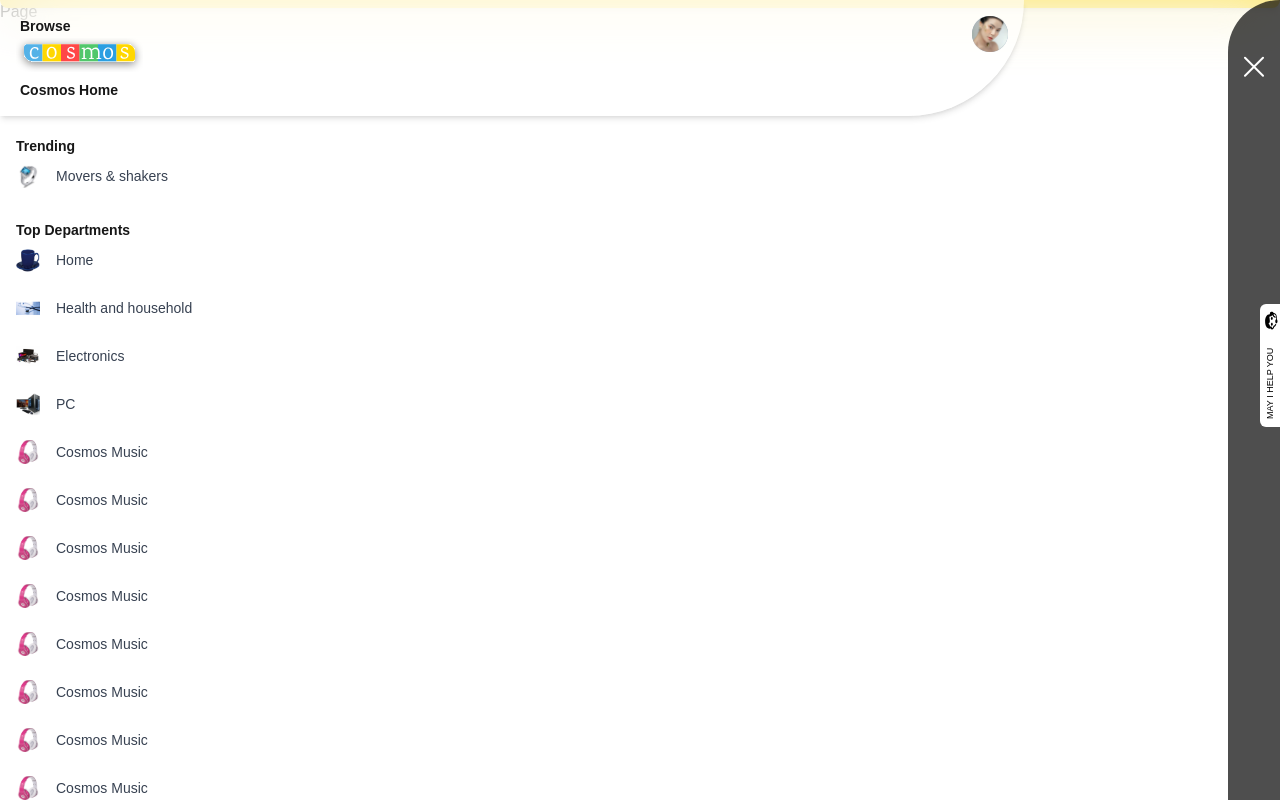
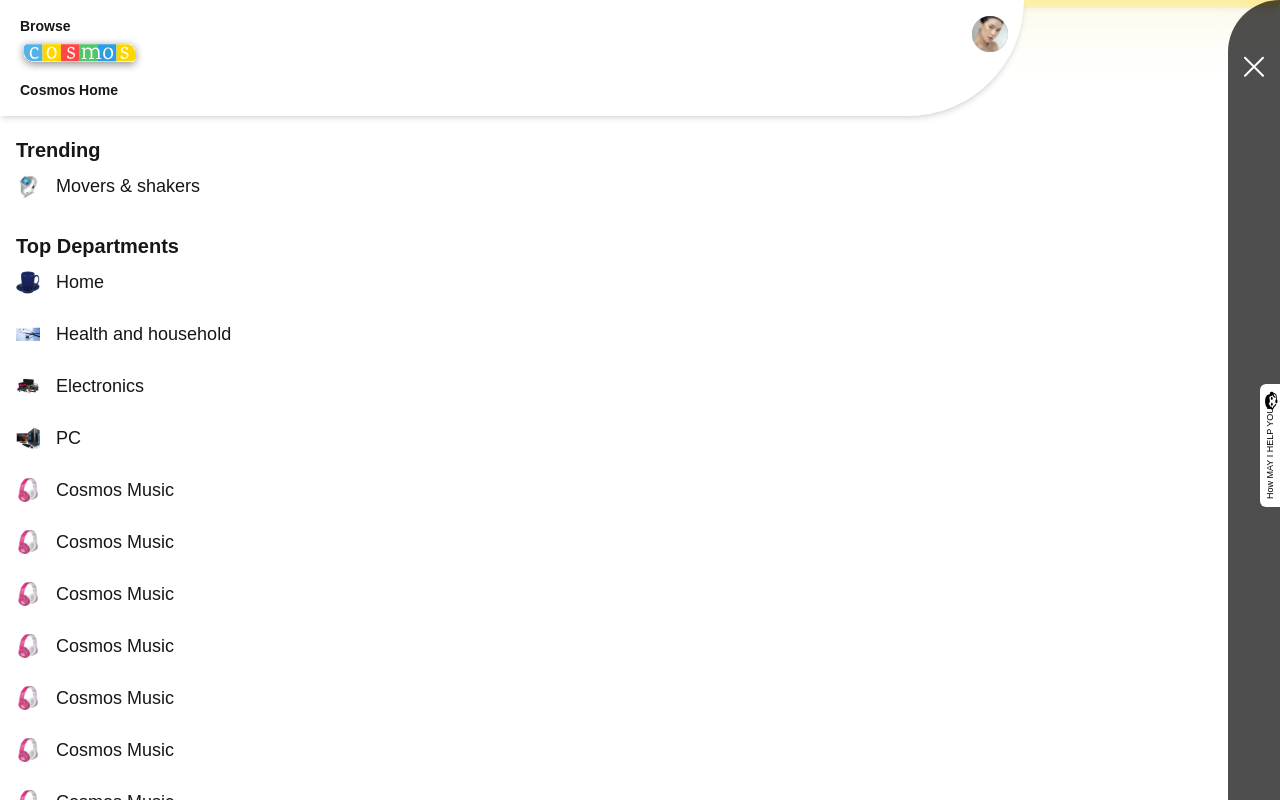
Before and after one commit to itsabubakar/cosmos-frontend, a Next.js app: page /real-estate in a window 1280 px wide. Both pictures are taken after a click on the button 32 px from the left and 85 px from the top of the page. Built offline with nearby package versions, Linux system fonts and the light colour scheme.

Commit message:
added ui changes

```diff
--- a/components/home/Hero.tsx
+++ b/components/home/Hero.tsx
@@ -36,7 +36,7 @@
   }) => {
     return (
       <Link
-        className="text-[#000000CC] w-[139px] px-1 py-2   bg-[#FFFFFF8C] backdrop-blur-[15px] rounded-lg inline-block mx-1 h-[175px]"
+        className="text-[#000000CC] w-[139px] px-1 py-2   bg-[#FFFFFF8C] backdrop-blur-[28px] rounded-lg inline-block mx-1 h-[175px]"
         href={link}
       >
         <p className="text-center text-[13px] font-medium pb-1">{title}</p>
--- a/pages/index.tsx
+++ b/pages/index.tsx
@@ -176,7 +176,7 @@
   }) => {
     return (
       <Link
-        className="text-[#000000CC] w-[148px] bg-white/20 backdrop-blur-[8px] rounded-lg inline-block relative mx-1 ml-2"
+        className="text-[#000000CC] w-[148px] bg-white/20 backdrop-blur-[28px] rounded-lg inline-block relative mx-1 ml-2"
         href={link}
       >
         <div className="absolute top-1 right-1 bg-[#FFFFFF33] rounded-full pl-2 pt-2">
@@ -1137,8 +1137,8 @@
               <p className="ml-14 text-green-500">Limited time Deal</p>
             </div>
             <div className="flex items-center gap-x-2">
-              <p className="text-lg font-semibold flex items-start pt-2">
-                <span className="text-xs font-thin pt-[2px]">N</span>160,000
+              <p className="text-lg font-semibold flex gap-x-1 items-start pt-2">
+                <span className="text-xs font-thin pt-[4px]">N</span> 160,000
               </p>
               <p className="text-[10px] pt-2.5">
                 List price: <span className="line-through">N 175, 000</span>
@@ -1175,24 +1175,18 @@
             </div>
           </div>
         </Section>
-        <Section variant="two" heading="Toys under N 3000">
+        <Section className="relative" variant="two" heading="Toys under N 3000">
+          <button className="absolute bg-[#FFFFFFF0] px-4 py-1 text-xs top-20 left-6 rounded-3xl z-10">
+            Shop now
+          </button>
           <Slider className=" mb-10 pt-4 " ref={sliderRef} {...toysSettings}>
-            <div className="relative p-3">
-              <button className="absolute bg-[#FFFFFFF0] px-4 py-1 text-xs top-6 left-6 rounded-3xl">
-                Shop now
-              </button>
+            <div className=" p-3">
               <Image src={ToysBg} alt="" />
             </div>
             <div className="relative p-3">
-              <button className="absolute bg-[#FFFFFFF0] px-4 py-1 text-xs top-6 left-6 rounded-3xl">
-                Shop now
-              </button>
               <Image src={ToysBg} alt="" />
             </div>
             <div className="relative p-3">
-              <button className="absolute bg-[#FFFFFFF0] px-4 py-1 text-xs top-6 left-6 rounded-3xl">
-                Shop now
-              </button>
               <Image src={ToysBg} alt="" />
             </div>
           </Slider>
--- a/ui/navbar.tsx
+++ b/ui/navbar.tsx
@@ -36,7 +36,7 @@
   return (
     <Link
       href={href}
-      className="flex items-center pb-4 gap-x-4 text-gray-700 hover:text-blue-500"
+      className="flex  text-lg items-center pb-4 gap-x-4 text-[#181515] hover:text-blue-500"
     >
       <Image src={icon} alt="Profile" className="w-6 h-6" />
       <span>{text}</span>
@@ -56,7 +56,7 @@
     <div
       className={`${
         isOpen && "hidden"
-      } fixed top-0 left-0 w-full z-50 bg-white rounded-b-xl py-2 shadow-md flex  items-center px-4`}
+      } fixed top-0 left-0 w-full z-50 bg-[#FFFFFF33] backdrop-blur-[28px] rounded-b-xl py-2 shadow-md flex  items-center px-4`}
     >
       <button onClick={toggleMenu} className="focus:outline-none">
         <Open />
@@ -83,6 +83,21 @@
   const [isOpen, setIsOpen] = useState(false);
   const [isScrolled, setIsScrolled] = useState(false);
   const [showOnScrollHeader, setShowOnScrollHeader] = useState(false);
+
+  // State to store the vertical position
+  const [topPosition, setTopPosition] = useState(50);
+
+  const handleDragStart = (e) => {
+    e.preventDefault(); // Prevent default link behavior during drag
+  };
+
+  const handleDrag = (e) => {
+    if (e.clientY) {
+      // Calculate the new top position based on the mouse position
+      const newPosition = e.clientY - 60; // Adjust this offset as needed
+      setTopPosition(newPosition);
+    }
+  };
 
   // Track scroll position
   useEffect(() => {
@@ -198,7 +213,7 @@
           </div>
         </div>
 
-        <div className={`px-5 pt-4 ${isOpen ? "hidden" : ""}`}>
+        <div className={`px-4 pt-4 ${isOpen ? "hidden" : ""}`}>
           {/* Mobile Menu Icon */}
           <div className="flex justify-between items-center">
             <button onClick={toggleMenu} className="focus:outline-none">
@@ -206,7 +221,7 @@
             </button>
 
             {/* Search bar */}
-            <div className="rounded-xl bg-white px-4 py-2 shadow-md border flex justify-between items-center w-[286px]">
+            <div className=" rounded-xl bg-white px-4 py-2   flex justify-between items-center w-[286px]">
               <div className="">
                 <Microphone />
               </div>
@@ -265,7 +280,7 @@
           } overflow-y-auto overflow-x-hidden`} // Changed to min-h-screen here
         >
           <div className="flex flex-col min-h-screen  ">
-            <div className="bg-[#FFFFFF99] px-4 shadow-md rounded-br-full w-4/5 p-4 ">
+            <div className="bg-[#FFFFFF] px-4 shadow-md rounded-br-full w-4/5 p-4 ">
               <div className="flex justify-between">
                 <div>
                   <h2 className="pl-1 font-semibold">Browse</h2>
@@ -288,9 +303,9 @@
             </div>
             <div className="flex justify-between  px-4  overflow-auto grow">
               <div className="space-y-2 flex flex-col  justify-between scrollbar-none overflow-y-auto">
-                <h3 className="font-semibold mt-5">Trending</h3>
+                <h3 className="font-semibold mt-5 text-xl">Trending</h3>
                 <NavLink text="Movers & shakers" href="/" icon={Ring} />
-                <h3 className="font-semibold pt-2">Top Departments</h3>
+                <h3 className="font-semibold pt-2 text-xl">Top Departments</h3>
 
                 <NavLink text="Home" href="/" icon={Cup} />
                 <NavLink text="Health and household" href="/" icon={Health} />
@@ -353,9 +368,9 @@
                 {/* Vertical button on the right */}
                 <Link
                   href={"/"}
-                  className="bg-white text-[9px] absolute w-[123px] top-[40%] text-black -rotate-90 px-2 justify-between flex rounded-t-md pb-[68px]"
+                  className="bg-white text-[9px] absolute w-[123px] top-[50%] text-black -rotate-90 px-2 justify-between flex rounded-t-md pb-[68px]"
                 >
-                  <p>MAY I HELP YOU</p>
+                  <p>How MAY I HELP YOU</p>
                   <span className="rotate-90 pt-1">
                     <Care />
                   </span>
```
Also changed, not shown: 1 other file (tests, documents, lock files or other folders).
